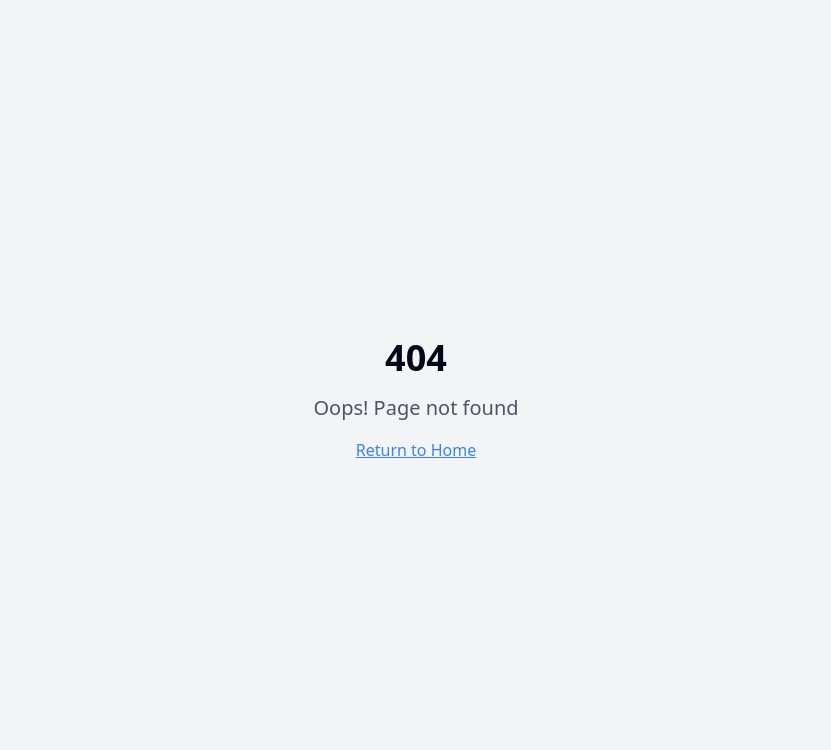
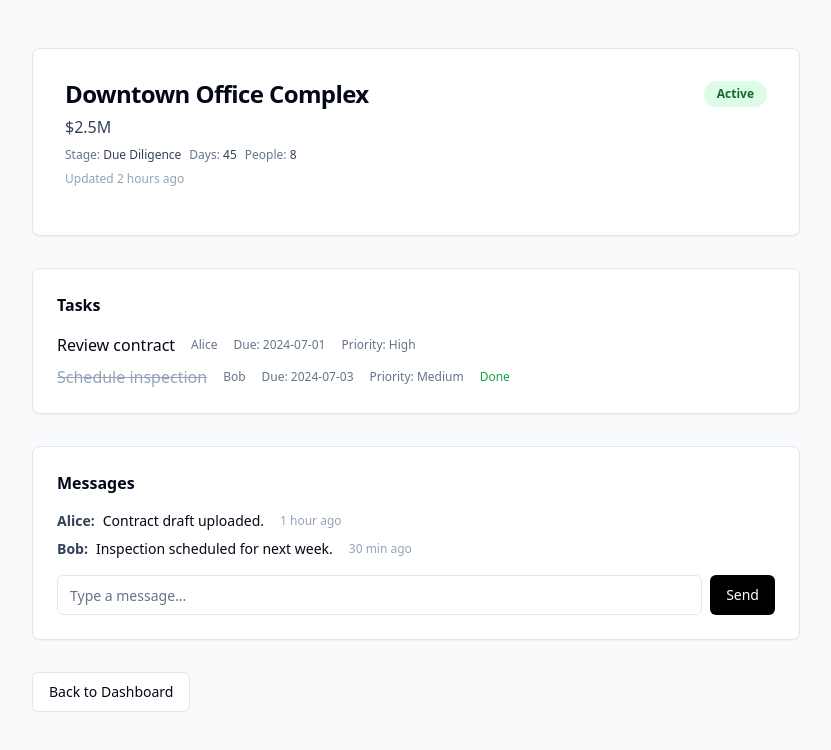
Before and after one commit to chloeahughes/Abodex-LP, a React (Vite) app: page /deals/1 in a window 1280 px wide. Before the commit this address had no page. Shown: the top 750 px of the page, without its empty margins (224-1055 px from the left). Built offline with nearby package versions, Linux system fonts and the light colour scheme.

Commit message:
changed app

```diff
--- a/src/App.tsx
+++ b/src/App.tsx
@@ -7,6 +7,8 @@ import Index from "./pages/Index";
 import NotFound from "./pages/NotFound";
 import DealDashboard from "./pages/DealDashboard";
 import DealCreate from "./pages/DealCreate";
+import DealDetail from "./pages/DealDetail";
+import AuthCallback from "./pages/AuthCallback";
 
 const queryClient = new QueryClient();
 
@@ -20,6 +22,8 @@ const App = () => (
           <Route path="/" element={<Index />} />
           <Route path="/deals" element={<DealDashboard />} />
           <Route path="/deals/new" element={<DealCreate />} />
+          <Route path="/deals/:id" element={<DealDetail />} />
+          <Route path="/auth/callback" element={<AuthCallback />} />
           {/* ADD ALL CUSTOM ROUTES ABOVE THE CATCH-ALL "*" ROUTE */}
           <Route path="*" element={<NotFound />} />
         </Routes>
--- /dev/null
+++ b/src/pages/AuthCallback.tsx
@@ -0,0 +1,78 @@
+import { useEffect, useState } from "react";
+import { useNavigate } from "react-router-dom";
+import { supabase } from "@/lib/supabaseClient";
+import { Card, CardContent, CardTitle } from "@/components/ui/card";
+
+export default function AuthCallback() {
+  const [loading, setLoading] = useState(true);
+  const [error, setError] = useState("");
+  const navigate = useNavigate();
+
+  useEffect(() => {
+    async function handleAuth() {
+      setLoading(true);
+      setError("");
+      // Get session
+      const { data: { session }, error: sessionError } = await supabase.auth.getSession();
+      if (sessionError || !session) {
+        setError("Authentication failed. Please try again.");
+        setLoading(false);
+        return;
+      }
+      const user = session.user;
+      // Check for existing deals for this user
+      const { data: deals, error: dealsError } = await supabase
+        .from("deals")
+        .select("id")
+        .eq("user_id", user.id)
+        .limit(1);
+      if (dealsError) {
+        setError("Failed to fetch deals: " + dealsError.message);
+        setLoading(false);
+        return;
+      }
+      let dealId;
+      if (deals && deals.length > 0) {
+        dealId = deals[0].id;
+      } else {
+        // Create a unique deal room for this user
+        const { data: newDeal, error: createError } = await supabase
+          .from("deals")
+          .insert({
+            user_id: user.id,
+            property_name: "My First Deal Room",
+            status: "Active",
+            value: "$0",
+            stage: "Initial Review",
+            days: 0,
+            people: 1,
+            last_updated: new Date().toISOString(),
+            unread_messages: 0,
+          })
+          .select()
+          .single();
+        if (createError) {
+          setError("Failed to create deal: " + createError.message);
+          setLoading(false);
+          return;
+        }
+        dealId = newDeal.id;
+      }
+      // Redirect to the user's deal dashboard or deal room
+      navigate(`/deals/${dealId}`);
+    }
+    handleAuth();
+  }, [navigate]);
+
+  return (
+    <div className="min-h-screen flex items-center justify-center">
+      <Card className="p-8">
+        <CardTitle>Authenticating...</CardTitle>
+        <CardContent>
+          {loading && <div>Checking your session and deals...</div>}
+          {error && <div className="text-red-600 mt-4">{error}</div>}
+        </CardContent>
+      </Card>
+    </div>
+  );
+}
--- a/src/pages/DealDashboard.tsx
+++ b/src/pages/DealDashboard.tsx
@@ -102,7 +102,14 @@ export default function DealDashboard() {
         </div>
         <div className="grid grid-cols-1 sm:grid-cols-2 lg:grid-cols-3 gap-6">
           {filteredDeals.map((deal) => (
-            <Card key={deal.id} className="relative">
+            <Card
+              key={deal.id}
+              className="relative cursor-pointer hover:shadow-xl transition-shadow"
+              onClick={() => navigate(`/deals/${deal.id}`)}
+              tabIndex={0}
+              role="button"
+              aria-label={`Open deal room for ${deal.propertyName}`}
+            >
               <CardContent className="pt-6 pb-4">
                 <div className="flex items-center justify-between mb-2">
                   <CardTitle>{deal.propertyName}</CardTitle>
--- /dev/null
+++ b/src/pages/DealDetail.tsx
@@ -0,0 +1,161 @@
+import { useParams, useNavigate } from "react-router-dom";
+import { Card, CardContent, CardTitle } from "@/components/ui/card";
+import { Badge } from "@/components/ui/badge";
+import { Button } from "@/components/ui/button";
+import { Input } from "@/components/ui/input";
+import { useState } from "react";
+
+const mockDeals = [
+  {
+    id: 1,
+    propertyName: "Downtown Office Complex",
+    status: "Active",
+    value: "$2.5M",
+    stage: "Due Diligence",
+    days: 45,
+    people: 8,
+    lastUpdated: "2 hours ago",
+    unreadMessages: 3,
+    tasks: [
+      { title: "Review contract", assignee: "Alice", due: "2024-07-01", priority: "High", completed: false },
+      { title: "Schedule inspection", assignee: "Bob", due: "2024-07-03", priority: "Medium", completed: true },
+    ],
+    messages: [
+      { sender: "Alice", text: "Contract draft uploaded.", time: "1 hour ago" },
+      { sender: "Bob", text: "Inspection scheduled for next week.", time: "30 min ago" },
+    ],
+  },
+  {
+    id: 2,
+    propertyName: "Lakeside Apartments",
+    status: "Pending",
+    value: "$1.1M",
+    stage: "Initial Review",
+    days: 12,
+    people: 5,
+    lastUpdated: "1 day ago",
+    unreadMessages: 0,
+    tasks: [],
+    messages: [],
+  },
+  {
+    id: 3,
+    propertyName: "Sunset Retail Plaza",
+    status: "Closed",
+    value: "$3.8M",
+    stage: "Completed",
+    days: 90,
+    people: 12,
+    lastUpdated: "3 days ago",
+    unreadMessages: 1,
+    tasks: [],
+    messages: [],
+  },
+];
+
+const statusColors = {
+  Active: "bg-green-100 text-green-800",
+  Pending: "bg-yellow-100 text-yellow-800",
+  Closed: "bg-gray-200 text-gray-700",
+};
+
+export default function DealDetail() {
+  const { id } = useParams();
+  const navigate = useNavigate();
+  const deal = mockDeals.find((d) => String(d.id) === String(id));
+  const [newMessage, setNewMessage] = useState("");
+  const [messages, setMessages] = useState(deal?.messages || []);
+
+  if (!deal) {
+    return (
+      <div className="min-h-screen flex items-center justify-center">
+        <Card className="p-8">
+          <CardTitle>Deal not found</CardTitle>
+          <Button className="mt-4" onClick={() => navigate("/deals")}>Back to Dashboard</Button>
+        </Card>
+      </div>
+    );
+  }
+
+  function handleSendMessage(e) {
+    e.preventDefault();
+    if (!newMessage.trim()) return;
+    setMessages((prev) => [
+      ...prev,
+      { sender: "You", text: newMessage, time: "just now" },
+    ]);
+    setNewMessage("");
+  }
+
+  return (
+    <div className="min-h-screen bg-slate-50 py-12 px-4 sm:px-6 lg:px-8">
+      <div className="max-w-3xl mx-auto space-y-8">
+        <Card>
+          <CardContent className="p-8">
+            <div className="flex items-center justify-between mb-2">
+              <CardTitle>{deal.propertyName}</CardTitle>
+              <Badge className={statusColors[deal.status] + " px-3 py-1"}>{deal.status}</Badge>
+            </div>
+            <div className="text-slate-700 mb-2">{deal.value}</div>
+            <div className="flex flex-wrap gap-2 text-xs text-slate-500 mb-2">
+              <span>Stage: <span className="font-medium text-slate-700">{deal.stage}</span></span>
+              <span>Days: <span className="font-medium text-slate-700">{deal.days}</span></span>
+              <span>People: <span className="font-medium text-slate-700">{deal.people}</span></span>
+            </div>
+            <div className="text-xs text-slate-400 mb-4">Updated {deal.lastUpdated}</div>
+          </CardContent>
+        </Card>
+        {/* Task Management */}
+        <Card>
+          <CardContent className="p-6">
+            <div className="font-semibold mb-4">Tasks</div>
+            {deal.tasks && deal.tasks.length > 0 ? (
+              <ul className="space-y-2">
+                {deal.tasks.map((task, i) => (
+                  <li key={i} className="flex items-center gap-4">
+                    <span className={task.completed ? "line-through text-slate-400" : ""}>{task.title}</span>
+                    <span className="text-xs text-slate-500">{task.assignee}</span>
+                    <span className="text-xs text-slate-500">Due: {task.due}</span>
+                    <span className="text-xs text-slate-500">Priority: {task.priority}</span>
+                    {task.completed && <span className="text-green-600 text-xs">Done</span>}
+                  </li>
+                ))}
+              </ul>
+            ) : (
+              <div className="text-slate-400">No tasks yet.</div>
+            )}
+          </CardContent>
+        </Card>
+        {/* Communication Management */}
+        <Card>
+          <CardContent className="p-6">
+            <div className="font-semibold mb-4">Messages</div>
+            <div className="space-y-2 mb-4 max-h-40 overflow-y-auto">
+              {messages.length > 0 ? (
+                messages.map((msg, i) => (
+                  <div key={i} className="flex items-center gap-2 text-sm">
+                    <span className="font-semibold text-slate-700">{msg.sender}:</span>
+                    <span>{msg.text}</span>
+                    <span className="text-xs text-slate-400 ml-2">{msg.time}</span>
+                  </div>
+                ))
+              ) : (
+                <div className="text-slate-400">No messages yet.</div>
+              )}
+            </div>
+            <form className="flex gap-2" onSubmit={handleSendMessage}>
+              <Input
+                value={newMessage}
+                onChange={e => setNewMessage(e.target.value)}
+                placeholder="Type a message..."
+                className="flex-1"
+              />
+              <Button type="submit" className="bg-black text-white">Send</Button>
+            </form>
+          </CardContent>
+        </Card>
+        <Button variant="outline" onClick={() => navigate("/deals")}>Back to Dashboard</Button>
+      </div>
+    </div>
+  );
+}
```
